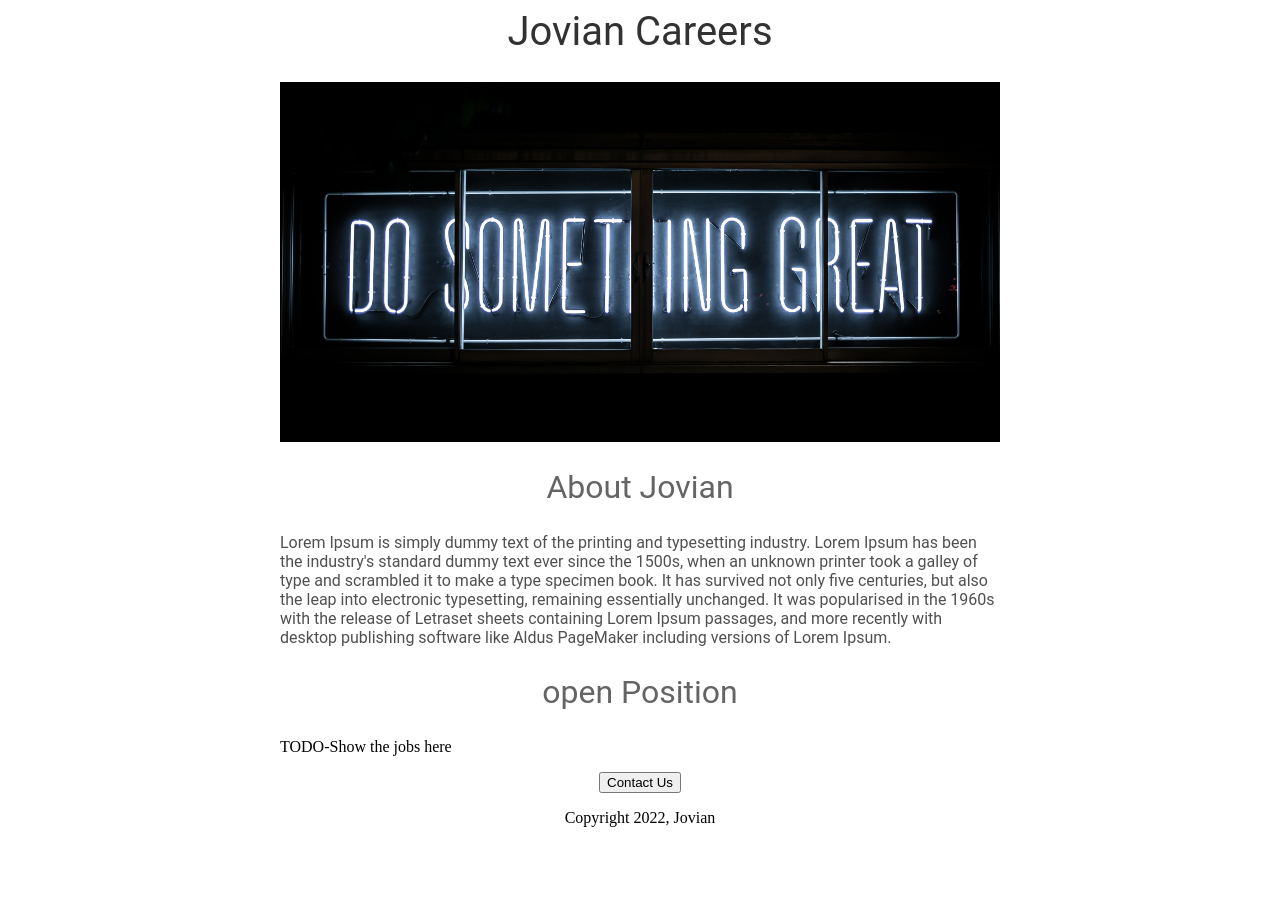
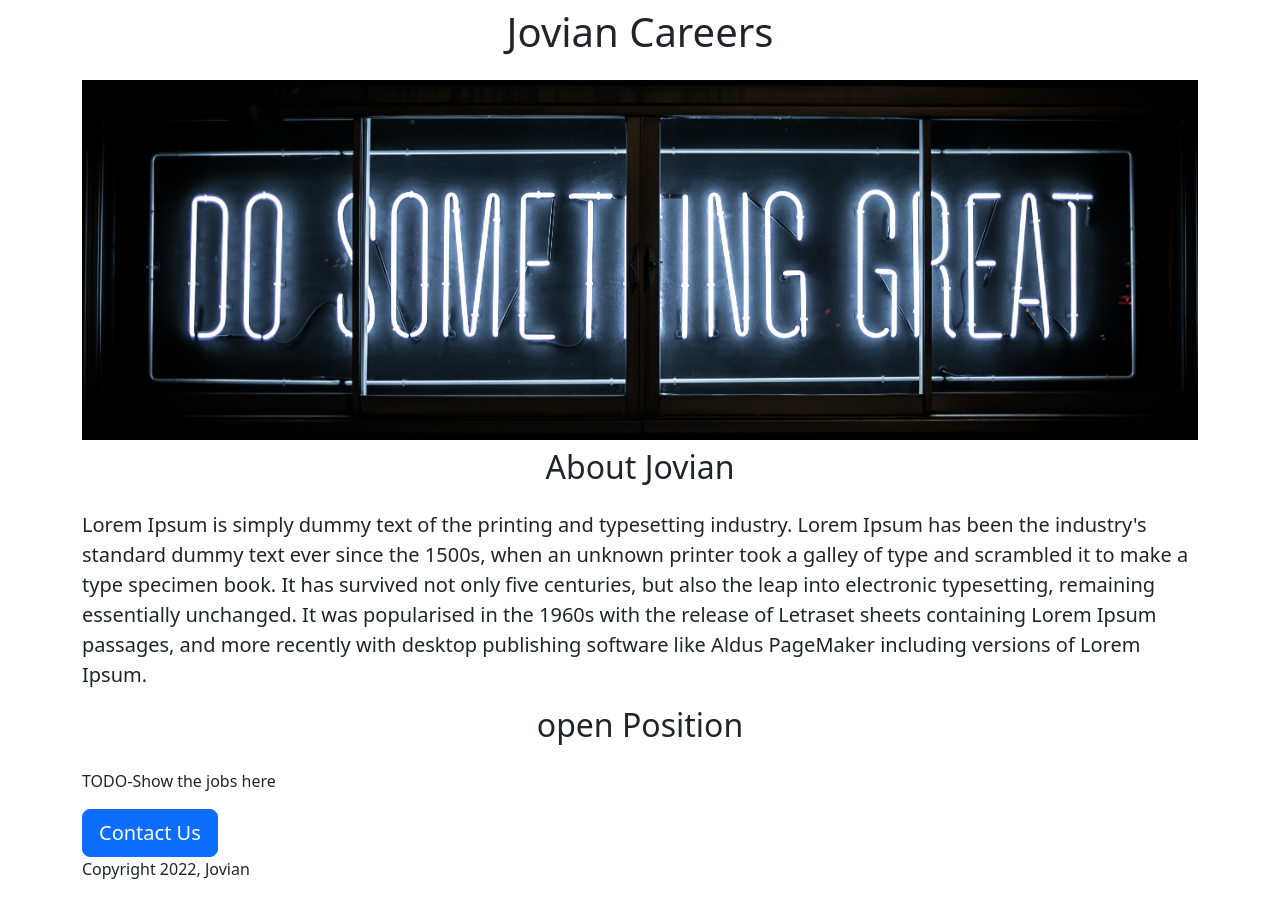
Before and after one commit to itsmeBharati/jovian-careers-website, a Flask app: page / in a window 1280 px wide. Before the commit the page ends 827 px from the top, so only its background shows below. Run offline with Flask 2, Linux system fonts and the light colour scheme.

Commit message:
added Bootstrap into HTML file

```diff
--- a/templates/home.html
+++ b/templates/home.html
@@ -2,59 +2,33 @@
 <html>
   <head>
     <title>Jovian Careers</title>
+    <meta charset="utf-8">
+    <meta name="viewport" content="width=device-width, initial-
+      scale=1">
+    <link href="https://cdn.jsdelivr.net/npm/bootstrap@5.2.3/dist/css/bootstrap.min.css" rel="stylesheet" integrity="sha384-rbsA2VBKQhggwzxH7pPCaAqO46MgnOM80zW1RWuH61DGLwZJEdK2Kadq2F9CUG65" crossorigin="anonymous">
     <style>
-      h1{
-        font-size: 40px;
-        font-family: Roboto;
-        font-weight: normal;
-        color:rgb(50,50,50);
-        text-align: center;
+      #banner{
+        height: 360px;
+        width:100% ;
+        object-fit:cover;
       }
 
-      #banner{
-        width: 100%;
-        height: 360px;
-        object-fit: cover;
-      }
+      </style>
 
-      h2{
-        font-size: 32px;
-        font-family: Roboto;
-        font-weight: normal;
-        color:rgb(100,100,100);
-        text-align: center;
-      }
-
-      .bodytext{
-        font-family: Roboto;
-        color:rgb(80,80,80);
-      }
-
-      #container{
-        max-width:720px;
-        margin: 0 auto 0 auto;
-
-
-      }
-
-
-
-    </style>
   </head>
   <body>
-    <div id="container">
-    <h1>Jovian Careers</h1>
-    <img id="banner" src="https://jovian-careers-website.bharati1996s.repl.co/static/banner%20img.jpg" height="320">
-    <h2>About Jovian </h2>
-    <p class="bodytext">Lorem Ipsum is simply dummy text of the printing and typesetting industry. Lorem Ipsum has been the industry's standard dummy text ever since the 1500s, when an unknown printer took a galley of type and scrambled it to make a type specimen book. It has survived not only five centuries, but also the leap into electronic typesetting, remaining essentially unchanged. It was popularised in the 1960s with the release of Letraset sheets containing Lorem Ipsum passages, and more recently with desktop publishing software like Aldus PageMaker including versions of Lorem Ipsum.
+    <div class="container">
+    <h1 class="text-center mt-2 mb-4">Jovian Careers</h1>
+    <img class= "img-fluid" id="banner" src="https://jovian-careers-website.bharati1996s.repl.co/static/banner%20img.jpg" height="320">
+    <h2 class="text-center mt-2 mb-4">About Jovian </h2>
+    <p class="lead" >Lorem Ipsum is simply dummy text of the printing and typesetting industry. Lorem Ipsum has been the industry's standard dummy text ever since the 1500s, when an unknown printer took a galley of type and scrambled it to make a type specimen book. It has survived not only five centuries, but also the leap into electronic typesetting, remaining essentially unchanged. It was popularised in the 1960s with the release of Letraset sheets containing Lorem Ipsum passages, and more recently with desktop publishing software like Aldus PageMaker including versions of Lorem Ipsum.
 </p>
 
-    <h2>open Position </h2>
+    <h2 class="text-center mt-2 mb-4">open Position </h2>
     <p>TODO-Show the jobs here </p>
-    <div style="text-align:center;">
-      <button>Contact Us</button>
+
+      <button class="btn btn-primary btn-lg" >Contact Us</button>
       <p>Copyright 2022, Jovian</p>
-      </div>
 
 
     </div>
```
